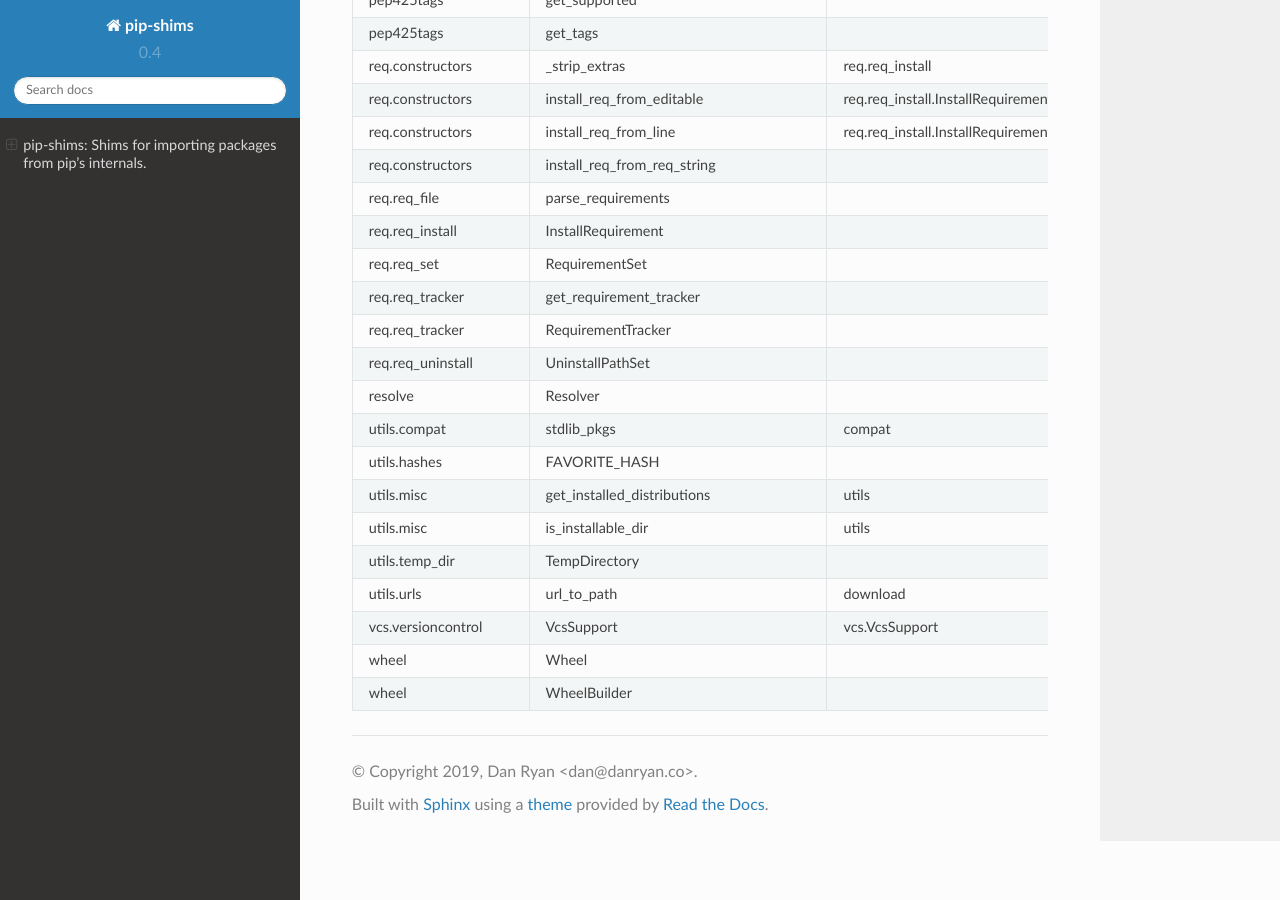
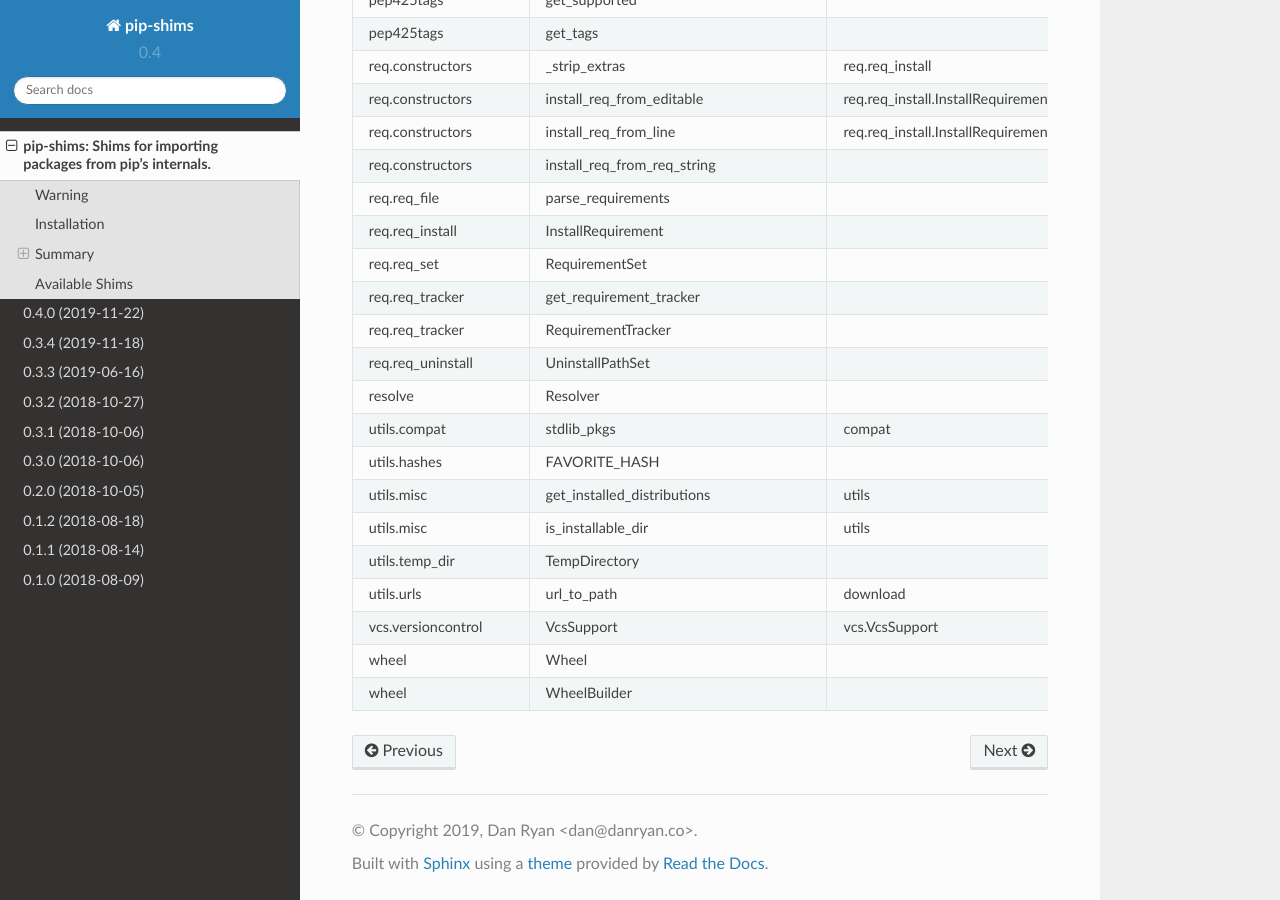
Before and after one commit to sarugaku/pip-shims, a Sphinx documentation site: the page built from docs/quickstart.rst, in a window 1280 px wide and 900 px high, scrolled down 3701 px. Built offline with Sphinx 7.4.7 and the Read the Docs theme 2.0.0, drawn with Linux system fonts in a browser that asks for light colours.

```diff
--- a/CHANGELOG.rst
+++ b/CHANGELOG.rst
@@ -10,6 +10,7 @@ Features
 - Fully reimplemented critical functionality to abstract logic while improving maintainability and ability to reason about the core operations
 - Added numerous helper functions to reduce maintenance burden
 - Added fully backward compatible library native shims to call ``pip`` functions:
+
  - ``populate_options``
  - ``get_requirement_set``
  - ``get_package_finder``
@@ -17,6 +18,7 @@ Features
  - ``make_preparer``
  - ``get_resolver``
  - ``resolve``
+
 - Added design drawings
 - Implemented ``ShimmedPath`` and ``ShimmedPathCollection`` abstractions  `#37 <https://github.com/sarugaku/pip-shims/issues/37>`_
 
--- /dev/null
+++ b/docs/CHANGELOG.rst
@@ -0,0 +1 @@
+.. include:: ../CHANGELOG.rst
--- a/docs/index.rst
+++ b/docs/index.rst
@@ -16,7 +16,11 @@ Welcome to pip_shims's documentation!
    pip_shims.environment
    pip_shims.utils
 
-.. include quickstart
+.. toctree::
+   :maxdepth: 4
+
+   quickstart
+   ../CHANGELOG
 
 
 Indices and tables
```
